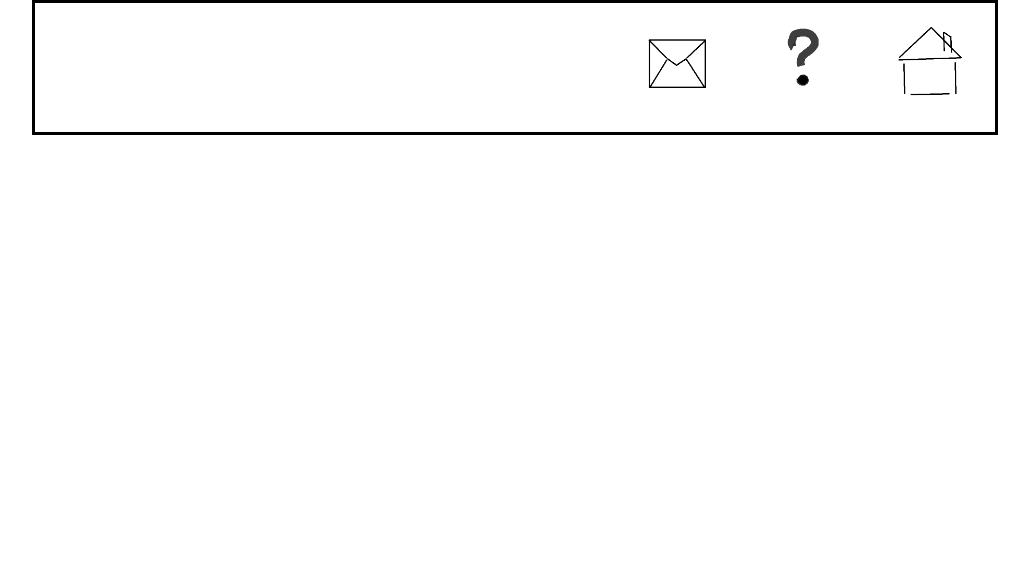
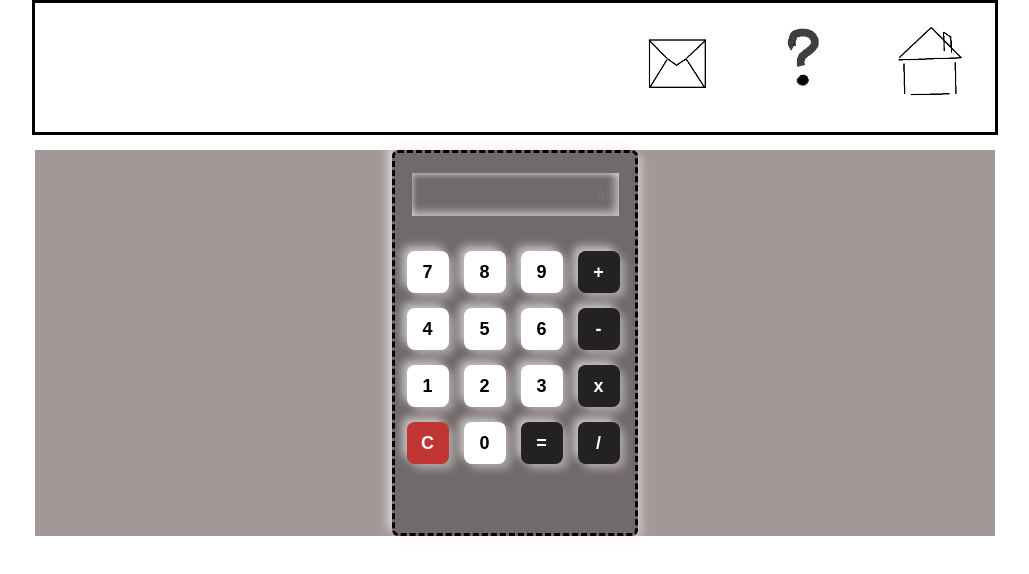
Before and after one commit to szymonbasiul/bosoreactproject, a React (Create React App) app: page /calculator in a window 1280 px wide. Shown: the top 574 px of the page, without its empty margins (125-1154 px from the left). Built offline with nearby package versions, Linux system fonts and the light colour scheme.

Commit message:
First steps to Calculator project feature

```diff
--- a/src/App.js
+++ b/src/App.js
@@ -5,6 +5,7 @@ import { BrowserRouter, Route, Switch } from 'react-router-dom';
 import Home from './components/Home';
 import About from './components/About';
 import Contact from './components/Contact';
+import { Calculator } from './components/projects/calculator/Calculator';
 
 function ErrorComponent() {
   return <div>eroor</div>
@@ -19,6 +20,7 @@ function App() {
           <Route path="/" component={Home} exact />
           <Route path="/about" component={About} />
           <Route path="/contact" component={Contact} />
+          <Route path="/calculator" component={Calculator} />
           <Route component={ErrorComponent} />
         </Switch>
       </BrowserRouter>
--- a/src/components/About.js
+++ b/src/components/About.js
@@ -1,5 +1,5 @@
 import React from 'react';
-import './styles/About.scss';
+import './styles/_about.scss';
 import bb from '../img/bodzio-bodzio.png';
 import ss from '../img/szym-szym.png';
 
--- a/src/components/Contact.js
+++ b/src/components/Contact.js
@@ -1,5 +1,5 @@
 import React from 'react';
-import './styles/Contact.scss';
+import './styles/_contact.scss';
 import { useState } from 'react';
 
 const Contact = function () {
--- a/src/components/Home.js
+++ b/src/components/Home.js
@@ -1,8 +1,10 @@
 import React from 'react';
-import './styles/Home.scss';
+import './styles/_home.scss';
 import project1pic from '../img/project1pic.png';
 import project2pic from '../img/project2pic.png';
 import project3pic from '../img/project3pic.png';
+import { Calculator } from './projects/calculator/Calculator';
+import { Link } from 'react-router-dom';
 
 function Home() {
     const loremIpsum = (<div className="pro-text" >Lorem ipsum dolor sit amet consectetur adipisicing elit.<br /> Pariatur fugit aperiam temporibus ut vel et,
@@ -22,20 +24,25 @@ function Home() {
     }
     const projectClassList = [
         {
-            src: project1pic
+            src: project1pic,
+            link: '/calculator'
         },
         {
-            src: project2pic
+            src: project2pic,
+            link: '/calculator'
         },
         {
-            src: project3pic
+            src: project3pic,
+            link: '/calculator'
         }
     ]
     const projectsInContainerDisplay = () => {
         return (<div id="project-container">
             {projectClassList.map(x => (
                 <div className="project-class" key={x.src} >
-                    <img className="pro-image" src={x.src} alt="display project" />
+                    <Link to={x.link}>
+                        <img className="pro-image" src={x.src} alt="display project" />
+                    </Link>
                     {x.src === project1pic ? project1UlListDisplay() : loremIpsum}
                 </div>
             ))}
--- /dev/null
+++ b/src/components/projects/calculator/Calculator.js
@@ -0,0 +1,33 @@
+import React from 'react';
+import '../../styles/_calculator.scss';
+
+export const Calculator = function () {
+    console.log(Math.floor(Math.random()).toString)
+    const buttonValues = [7, 8, 9, '+', 4, 5, 6, '-', 1, 2, 3, 'x', 'C', 0, '=', '/'];
+    const calculatorConstructor2 = () => {
+        return buttonValues.map(x => {
+            if (x === '+' || x === '-' || x === 'x' || x === '=' || x === '/') {
+                return <button className="cal-btn math-btn">{x}</button>
+            } else if (x === 'C'){
+                return <button className="cal-btn clear-btn">{x}</button>;
+            } else {
+                return <button className="cal-btn" style={{ animationDuration: `Math.floor((Math.random()*10)).toString`}} >{x}</button>
+            }
+        })
+    }
+
+    const calculatorConstructor = (<div className="calculator-container">
+
+        <div className="calculator">
+            <div className="calc-body">
+                <form name="calc-form">
+                    <input id="display" type="text" name="display" placeholder="0" readonly/>
+                    <>{calculatorConstructor2()}</>
+                </form>
+            </div>
+        </div>
+    </div>)
+
+    return calculatorConstructor;
+
+}
--- a/src/components/styles/About.scss
+++ b/src/components/styles/_about.scss
@@ -1,5 +1,4 @@
 @import '../../App.scss';
-
 
 
 @mixin p-style {
@@ -41,6 +40,7 @@
     }
 }
 
+
 .personal-experience{
     display: flex;
     align-content: center;
--- /dev/null
+++ b/src/components/styles/_calculator.scss
@@ -0,0 +1,80 @@
+@import '../../App.scss';
+
+$calculator-shadow-1:rgba(243, 236, 236, 0.445);
+$calculator-shadow-2: rgba(243, 243, 243, 0.637);
+
+.calculator-container{
+    margin-top: 150px;
+    background-color: $global-background;
+
+}
+
+.calculator{
+    display: flex;
+
+    justify-content: center;
+    width: 240px;
+    height: 380px;
+    margin: 80px auto;
+    background-color: rgba(0, 0, 0, 0.301);
+    border-style: dashed;
+    border-radius: 6px;
+    box-shadow: 5px 5px 8px $calculator-shadow-1, -5px -5px 8px $calculator-shadow-2;
+
+}
+
+.cal-body{
+    width: 100%;
+    margin: 20% auto;
+}
+
+#display{
+    border: none;
+    outline: none;
+    color: black;
+    text-align: right;
+    font-weight: 600;
+    padding: 14px;
+    margin: 20px 20px 20px 20px;
+    background: transparent;
+    box-shadow: inset 2px 3px 4px $calculator-shadow-1, inset -4px -4px 8px $calculator-shadow-2;
+
+}
+
+@keyframes buttonFading {
+
+    0% {opacity: 0.0}
+    100% {opacity: 1.0}
+}
+
+
+.cal-btn{
+    animation-name: buttonFading;
+    animation-duration: 3s;
+    margin: 15px 0 0 15px;
+    width: 42px;
+    height: 42px;
+    border: none;
+    outline: none;
+    font-size: 18px;
+    font-weight: bold;
+    cursor: pointer;
+    border-radius: 8px;
+    background: white;
+    box-shadow: 5px 5px 8px $calculator-shadow-1, -5px -5px 8px $calculator-shadow-2;
+    display: inline-block;
+
+    :active{
+        box-shadow: inset 2px 3px 4px $calculator-shadow-1, inset -5px -4px 8px $calculator-shadow-2;
+    }
+
+}
+
+.math-btn{
+    background: rgba(0, 0, 0, 0.692);
+    color: white;
+}
+.clear-btn{
+    background: rgba(221, 35, 35, 0.747);
+    color: white;
+}
```
Also changed, not shown: src/components/Navbar.js (+5 -3 lines), src/components/projects/Projects.js (added), src/components/styles/_contact.scss (renamed from src/components/styles/Contact.scss), src/components/styles/_home.scss (renamed from src/components/styles/Home.scss), src/components/styles/_navbar.scss (renamed from src/components/styles/Navbar.scss), 1 other file (tests, documents, lock files or other folders).
